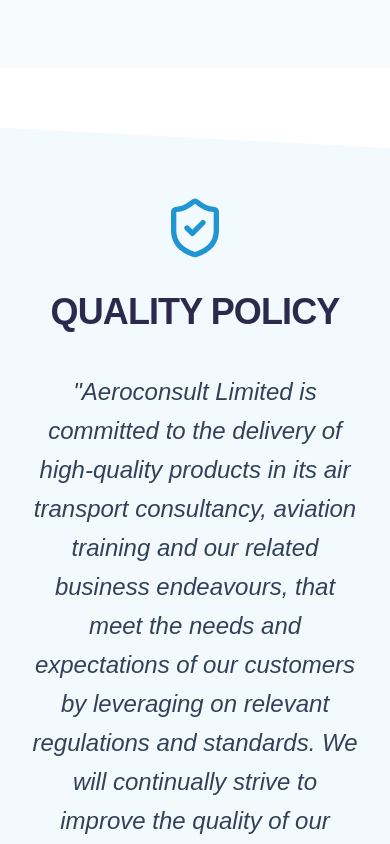
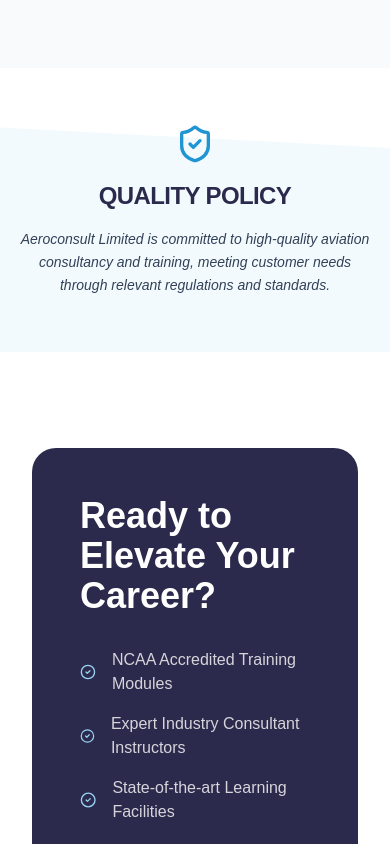
Before and after one commit to fortunedwards/aviation-project, a React (Vite) app in the folder client/: page / in a window 390 px wide. Shown: the part 4660-5504 px from the top of the page. Built offline with nearby package versions, Linux system fonts and the light colour scheme; no server answers.

Commit message:
Tighten mobile quality policy section

```diff
--- a/client/src/pages/HomePage.jsx
+++ b/client/src/pages/HomePage.jsx
@@ -283,15 +283,20 @@
         </RevealSection>
       </section>
 
-      <section className="relative overflow-hidden py-32">
+      <section className="relative overflow-hidden py-14 md:py-32">
         <div className="absolute inset-0 origin-right translate-y-20 skew-y-3 bg-brand-primary opacity-5" />
-        <RevealSection className="relative z-10 mx-auto max-w-4xl px-8 text-center">
-          <ShieldCheck className="mx-auto mb-8 h-16 w-16 text-brand-primary" />
-          <h2 className="mb-10 text-4xl font-black uppercase tracking-tight text-brand-deep">Quality Policy</h2>
-          <p className="text-2xl font-light italic leading-relaxed text-slate-700">
+        <RevealSection className="relative z-10 mx-auto max-w-4xl px-4 text-center sm:px-6 md:px-8">
+          <ShieldCheck className="mx-auto mb-4 h-10 w-10 text-brand-primary sm:mb-8 sm:h-16 sm:w-16" />
+          <h2 className="mb-4 text-2xl font-black uppercase tracking-tight text-brand-deep sm:mb-10 sm:text-4xl">
+            Quality Policy
+          </h2>
+          <p className="mx-auto max-w-2xl text-sm font-light italic leading-relaxed text-slate-700 sm:hidden">
+            Aeroconsult Limited is committed to high-quality aviation consultancy and training, meeting customer needs through relevant regulations and standards.
+          </p>
+          <p className="mx-auto hidden max-w-3xl text-base font-light italic leading-relaxed text-slate-700 sm:block sm:text-lg md:text-2xl">
             "Aeroconsult Limited is committed to the delivery of high-quality products in its air transport consultancy, aviation training and our related business endeavours, that meet the needs and expectations of our customers by leveraging on relevant regulations and standards. We will continually strive to improve the quality of our delivered products as well as processes we use to fulfill those obligations."
           </p>
-          <div className="mt-12 flex items-center justify-center gap-4">
+          <div className="mt-6 hidden items-center justify-center gap-4 sm:mt-12 sm:flex">
             <div className="h-px w-12 bg-brand-primary" />
             <span className="text-xs font-bold uppercase tracking-widest text-brand-deep">Certified Standards</span>
             <div className="h-px w-12 bg-brand-primary" />
```
